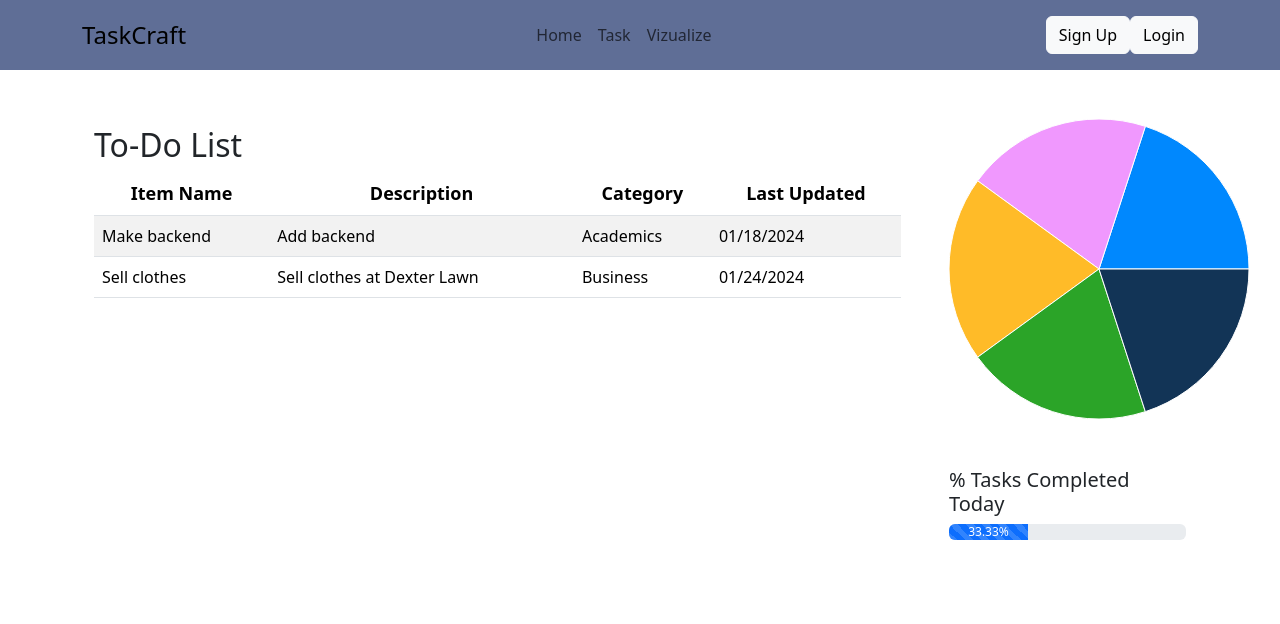
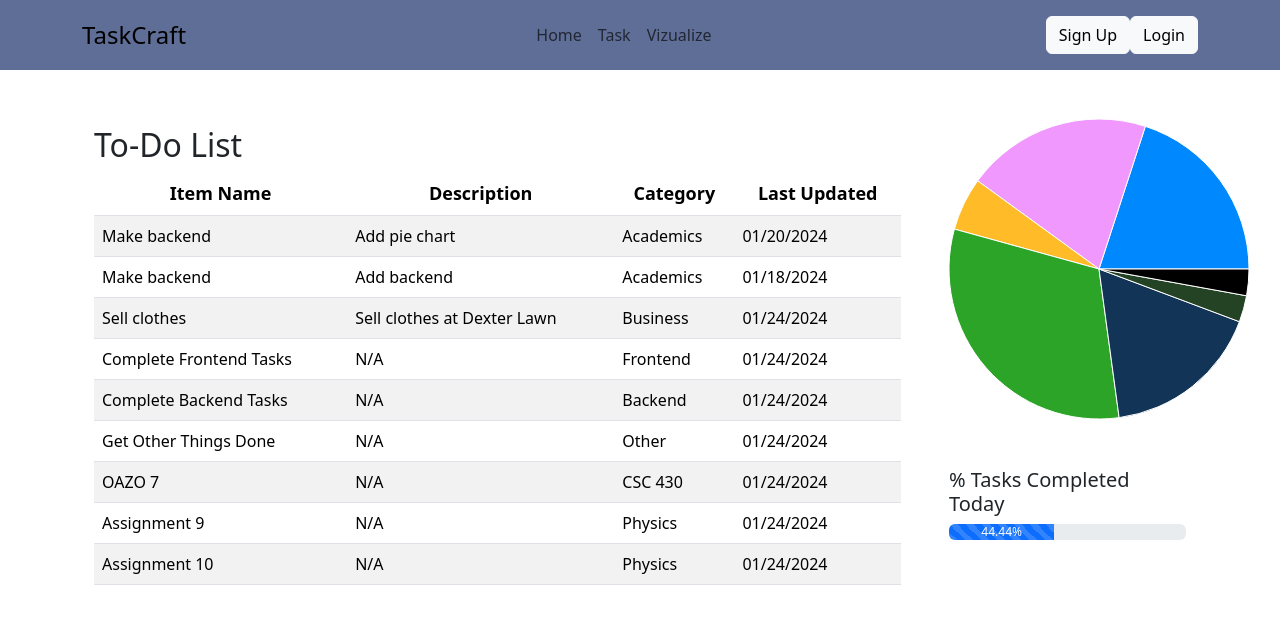
Before and after one commit to Tylermhh/404-day-visualizer-app, a React (Create React App) app in the folder packages/react-frontend/: page /home in a window 1280 px wide. Shown: the top 624 px of the page. Built offline with nearby package versions, Linux system fonts and the light colour scheme.

Commit message:
copied over canges from oter branc and fixed esin warnings

```diff
--- a/packages/react-frontend/src/components/HomePage.tsx
+++ b/packages/react-frontend/src/components/HomePage.tsx
@@ -1,10 +1,12 @@
-import React from "react";
+//import React, { useState }from 'react';
+import React from 'react';
 import HomePieChart from "./Chart/HomePieChart";
 import HomeProgressBar from "./ProgressBar/HomeProgressBar";
 import { ITask, Category } from "./../types/types";
 import { Container, Col, Row, Stack } from "react-bootstrap";
 import TaskTable from "./Table/TaskTable";
 import LandingNav from "./Nav/LoginNav";
+import "./Page.module.css"
 
 let tempTasks: ITask[] = [
   {
@@ -64,104 +66,103 @@ let tempTasks: ITask[] = [
     category: "Business",
     done: false,
   },
+  {
+    _id: "tempID400",
+    name: "Complete Frontend Tasks",
+    userID: "test_user",
+    description: "N/A",
+    createdAt: new Date("2024-01-24"),
+    category: "Frontend",
+    priority: "High",
+    datesUpdated: [
+      {
+        date: new Date("2024-01-24"),
+        hours: 6,
+      },
+    ],
+    done: true
+  },
+  {
+    _id: "1",
+    name: "Complete Backend Tasks",
+    userID: "test_user",
+    description: "N/A",
+    createdAt: new Date("2024-01-24"),
+    category: "Backend",
+    priority: "High",
+    datesUpdated: [
+      {
+        date: new Date("2024-01-24"),
+        hours: 6,
+      },
+    ],
+    done: true
+  },
+      {
+        _id: "2",
+        name: "Get Other Things Done",
+        userID: "test_user",
+        description: "N/A",
+        createdAt: new Date("2024-01-24"),
+        category: "Other",
+        priority: "Low",
+        datesUpdated: [
+          {
+            date: new Date("2024-01-24"),
+            hours: 1,
+          },
+        ],
+        done: true
+      },
+      {
+        _id: "3",
+        name: "OAZO 7",
+        userID: "test_user",
+        description: "N/A",
+        createdAt: new Date("2024-01-24"),
+        category: "CSC 430",
+        priority: "Low",
+        datesUpdated: [
+          {
+            date: new Date("2024-01-24"),
+            hours: 10,
+          },
+        ],
+        done: false
+      },
+      {
+        _id: "4",
+        name: "Assignment 9",
+        userID: "test_user",
+        description: "N/A",
+        createdAt: new Date("2024-01-24"),
+        category: "Physics",
+        priority: "Low",
+        datesUpdated: [
+          {
+            date: new Date("2024-01-24"),
+            hours: 2,
+          },
+        ],
+        done: false
+      },
+      {
+        _id: "5",
+        name: "Assignment 10",
+        userID: "test_user",
+        description: "N/A",
+        createdAt: new Date("2024-01-24"),
+        category: "Physics",
+        priority: "Low",
+        datesUpdated: [
+          {
+            date: new Date("2024-01-24"),
+            hours: 3,
+          },
+        ],
+        done: false
+      }
 ];
-
-const HomePage: React.FC<{}> = () => {
-  // const [tasks, setTasks] = useState([]);
-  // import React, { useState }from 'react';
-  // import "./Page.module.css"
-  // // import { Link } from 'react-router-dom';
-  // import LandingNav from "./Nav/LoginNav";
-  // import Table from "./Table/HomeTable"
-  // import HomePieChart from "./Chart/HomePieChart"
-  // import HomeProgressBar from "./ProgressBar/HomeProgressBar"
-  // import { Task, Category, DateEntry } from "./../types/types";
-  // import { Container, Col, Row, Stack } from 'react-bootstrap';
-
-  // let tempDateUpdates: DateEntry[] = [
-  //   {
-  //     date: new Date("2024-03-01"),
-  //     hours: 1,
-  //   },
-  //   {
-  //     date: new Date("2024-03-02"),
-  //     hours: 1,
-  //   },
-  //   {
-  //     date: new Date("2024-03-03"),
-  //     hours: 1,
-  //   }
-  // ]
-
-  // let tempDateUpdatesNoTime: DateEntry[] = [
-  //   {
-  //     date: new Date("2024-03-04"),
-  //     hours: 0,
-  //   }
-  // ]
-
-  // let tempTasks: Task[] = [
-  //   {
-  //     _id: "0",
-  //     name: "Complete Frontend Tasks",
-  //     userID: "test_user",
-  //     description: "N/A",
-  //     category: "Frontend",
-  //     priority: "High",
-  //     datesUpdated: tempDateUpdates,
-  //     done: true
-  //   },
-  //   {
-  //     _id: "1",
-  //     name: "Complete Backend Tasks",
-  //     userID: "test_user",
-  //     description: "N/A",
-  //     category: "Backend",
-  //     priority: "High",
-  //     datesUpdated: tempDateUpdates,
-  //     done: true
-  //   },
-  //   {
-  //     _id: "2",
-  //     name: "Get Other Things Done",
-  //     userID: "test_user",
-  //     description: "N/A",
-  //     category: "Other",
-  //     priority: "Low",
-  //     datesUpdated: tempDateUpdates,
-  //     done: true
-  //   },
-  //   {
-  //     _id: "3",
-  //     name: "OAZO 7",
-  //     userID: "test_user",
-  //     description: "N/A",
-  //     category: "CSC 430",
-  //     priority: "Low",
-  //     datesUpdated: tempDateUpdatesNoTime,
-  //     done: false
-  //   },
-  //   {
-  //     _id: "4",
-  //     name: "Assignment 9",
-  //     userID: "test_user",
-  //     description: "N/A",
-  //     category: "Physics",
-  //     priority: "Low",
-  //     datesUpdated: tempDateUpdatesNoTime,
-  //     done: false
-  //   },
-  //   {
-  //     _id: "5",
-  //     name: "Assignment 10",
-  //     userID: "test_user",
-  //     description: "N/A",
-  //     category: "Physics",
-  //     priority: "Low",
-  //     datesUpdated: tempDateUpdates,
-  //     done: false
-  //   }
-  // ];
 
 let userCategories: Category[] = [
   { name: "Frontend", color: "#0088FE" },
@@ -169,28 +170,23 @@ const HomePage: React.FC<{}> = () => {
   { name: "Other", color: "#FFBB28" },
   { name: "CSC 430", color: "#2BA428" },
   { name: "Physics", color: "#123456" },
+  { name: "Business", color: "#234324" },
+  { name: "Academic", color: "#f3e2r1" },
 ];
 
-  // const HomePage: React.FC<{}> = () => {
+const HomePage: React.FC<{}> = () => {
 
-  //   const [tasks, setTasks] = useState(tempTasks);
+  // const [tasks, setTasks] = useState(tempTasks);
 
-  //   function removeTask(index : number) {
-  //     const updated = tempTasks.filter((character, i) => {
-  //         return i !== index;
-  //     });
+  // function removeTask(index : number) {
+  //   const updated = tempTasks.filter((character, i) => {
+  //       return i !== index;
+  //   });
 
-  //     console.log(tasks.length)
+  //   console.log(tasks.length)
 
-  //     setTasks(updated);
-  //   }
-
-  let toDoTasks = [];
-  for (let i = 0; i < tempTasks.length; i++) {
-    if (!tempTasks[i].done) {
-      toDoTasks.push(tempTasks[i]);
-    }
-  }
+  //   setTasks(updated);
+  // }
 
   return (
     <div>
@@ -204,7 +200,7 @@ const HomePage: React.FC<{}> = () => {
                 name="To-Do List"
                 todo={false}
                 page="HomePage"
-                tasks={toDoTasks}
+                tasks={tempTasks}
               />
             </Col>
             <Col sm={3}>
```
Lines whose indentation alone changed are shown as unchanged.
